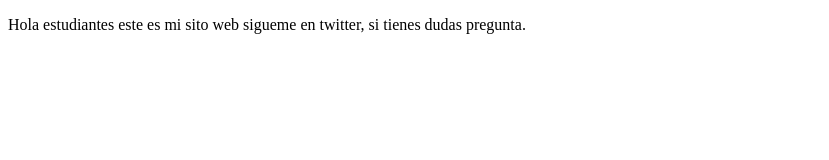
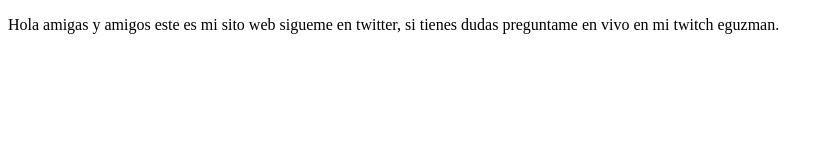
Before and after one commit to eguzman9367/cursoDemoPrework, a plain HTML site: page index.html in a window 1280 px wide. Shown: the whole page, without its empty margins (0-829 px from the left). Drawn offline with Linux system fonts and the light colour scheme.

Commit message:
cambios agregados sitio de twitch

```diff
--- a/index.html
+++ b/index.html
@@ -8,8 +8,8 @@
 </head>
 <body>
     <p>
-        Hola estudiantes este es mi sito web
-        sigueme en twitter, si tienes dudas pregunta.
+        Hola amigas y amigos este es mi sito web
+        sigueme en twitter, si tienes dudas preguntame en vivo en mi twitch eguzman.
     </p>
 </body>
 </html>
```
